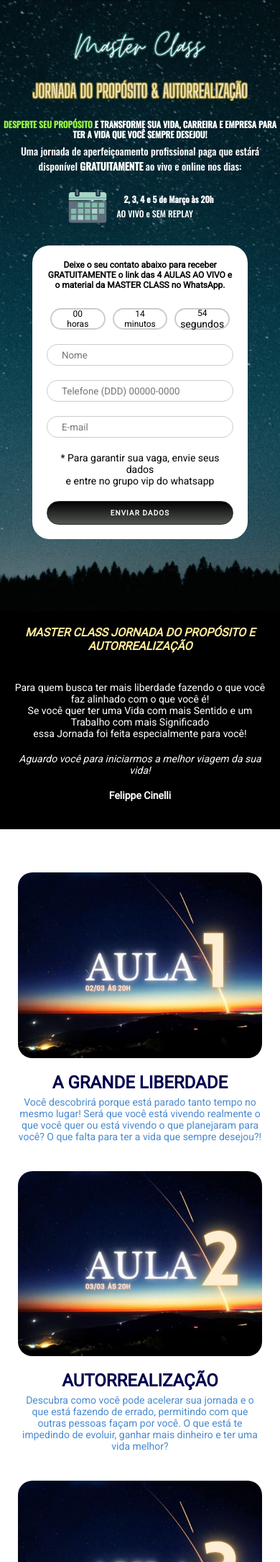
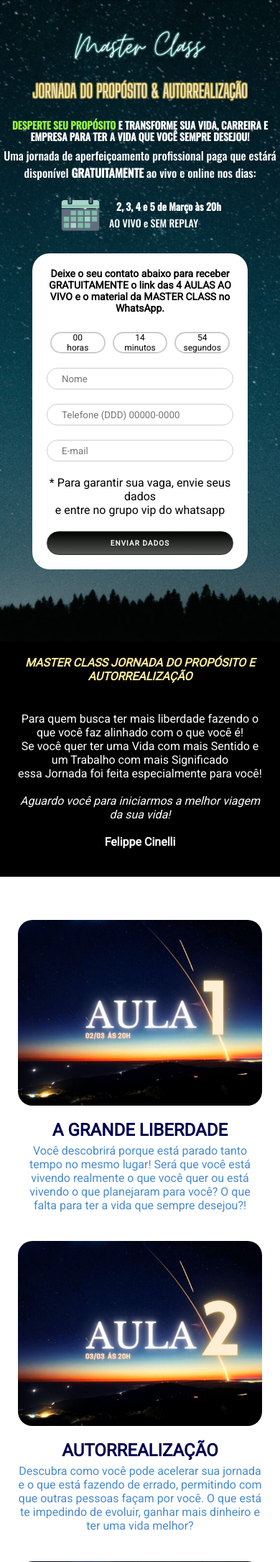
Before and after one commit to renanlimabl/sendEmailPHPAjax, a PHP site: page / in a window 390 px wide. Shown: the top 2170 px of the page at 72% size. Run offline with PHP 8.4, Linux system fonts and the light colour scheme; some libraries are stand-ins or nearby versions.

Commit message:
add new styles and metatags

```diff
--- a/index.php
+++ b/index.php
@@ -6,6 +6,17 @@
   <meta name="viewport" content="width=device-width, initial-scale=1.0">
   <title>Master Class Jornada do Propósito e Autorrealização</title>
   <meta name="description" content="Arte de Acreditar | Master Class Jornada do Propósito e Autorrealização" />
+  <meta property="og:title" content="Arte de Acreditar" />
+  <meta property="og:type" content="website" />
+  <meta property="og:description" content="Arte de Acreditar | Treinamento Desperte Seu Propósito"/>
+  <meta property="og:image" content="https://i.ibb.co/MPHFL9k/face.png"/>
+  <meta property="og:url" content="https://felippecinelli.com.br" />
+
+  <meta name="twitter:card" content="summary">
+  <meta name="twitter:url" content="https://felippecinelli.com.br">
+  <meta name="twitter:title" content="Arte de Acreditar | Treinamento Desperte Seu Propósito">
+  <meta name="twitter:description" content="Arte de Acreditar | Treinamento Desperte Seu Propósito">
+  <meta name="twitter:image" content="https://i.ibb.co/MPHFL9k/face.png">
   <link rel="stylesheet" href="style.css">
   <link rel="preconnect" href="https://fonts.gstatic.com">
   <link href="https://fonts.googleapis.com/css2?family=Roboto&display=swap" rel="stylesheet">
--- a/style.css
+++ b/style.css
@@ -392,18 +392,18 @@
   }
 
   .form h3 {
-    font-size: 12px;
+    font-size: 14px;
     margin-bottom: 5px;
   }
 
   .form .email h4 {
-    font-size: 12px;
+    font-size: 14px;
     margin-bottom: 5px;
   }
 
   .form .date p,
   .form .date span {
-    font-size: 12px;
+    font-size: 14px;
   }
 
   .space {
@@ -459,13 +459,15 @@
     display: flex;
   }
 
-  .hours p, .hours span, .minutes p, .minutes span, .seconds p, .hours span {
+
+  p, span {
+    font-size: 16px;
+  }
+
+  .hours p, .hours span, .minutes p, .minutes span, .seconds p, .seconds span, .hours span {
     font-size: 12px;
   }
 
-  p, span {
-    font-size: 14px;
-  }
 
   .main .container {
     align-items: unset;
@@ -507,7 +509,7 @@
   }
 
   .aulas header p {
-    font-size: 14px;
+    font-size: 16px;
   }
 }
 
```
